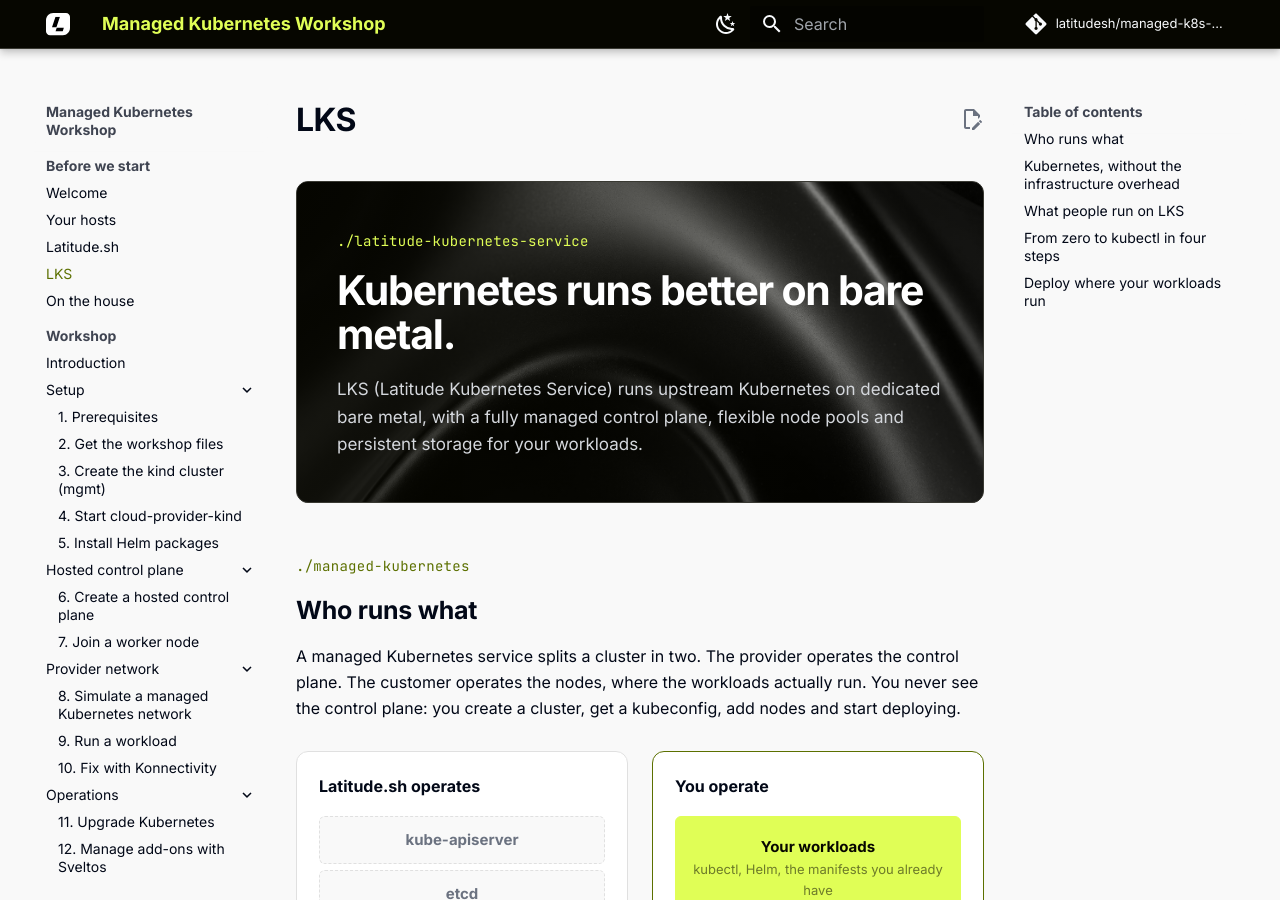
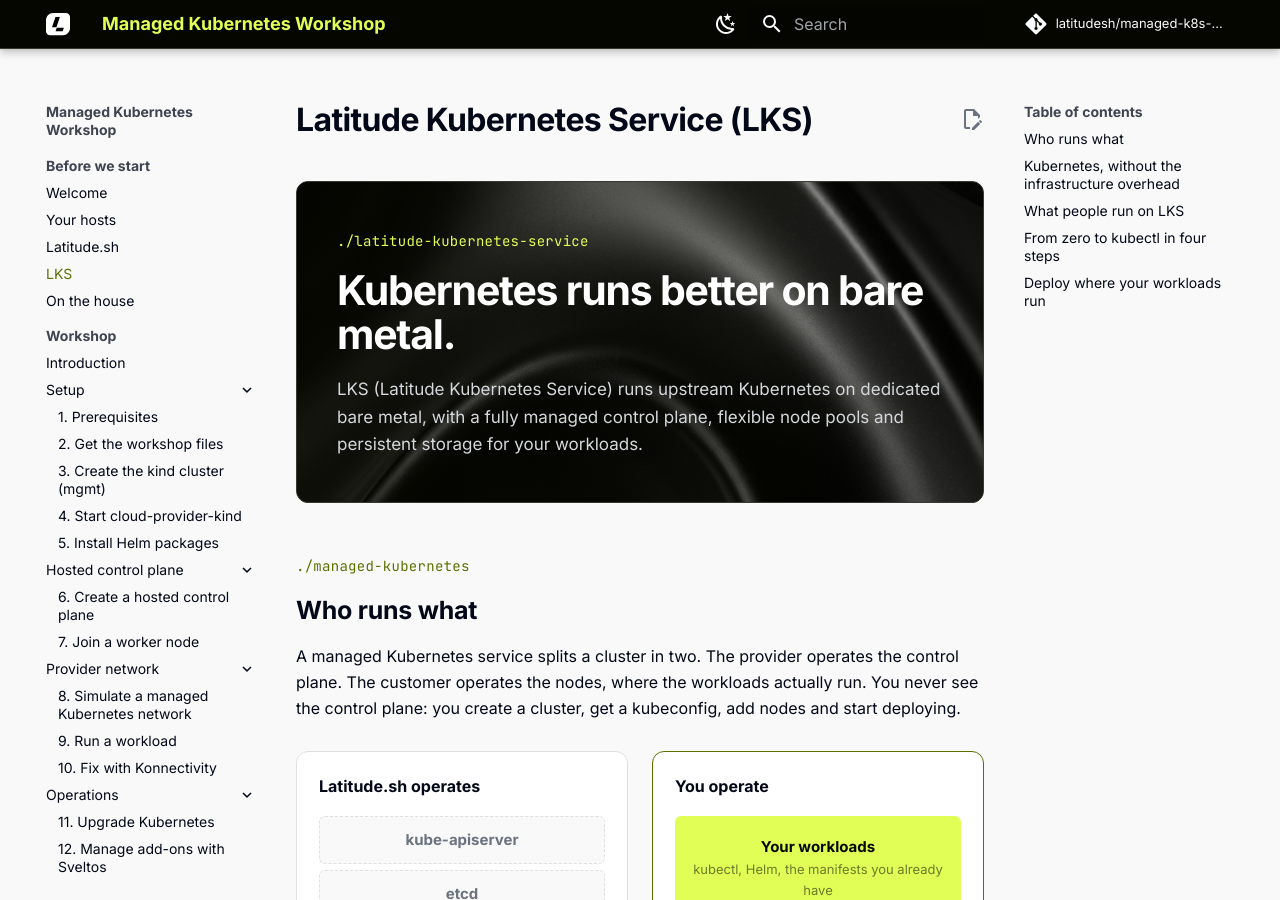
Before and after one commit to latitudesh/managed-k8s-workshop, an MkDocs documentation site: the page built from docs/lks.md, in a window 1280 px wide and 900 px high. Built offline with MkDocs 1.6.1 and Material for MkDocs 9.7.7, drawn with Linux system fonts in a browser that asks for light colours; comment, search, counter and statistics services are not loaded.

Commit message:
Spell out Latitude Kubernetes Service in the LKS page title

```diff
--- a/docs/lks.md
+++ b/docs/lks.md
@@ -1,4 +1,4 @@
-# LKS
+# Latitude Kubernetes Service (LKS)
 
 <!-- Based on latitude.sh/lks, shortened. Same components as docs/latitude.md
      (hero, ./labels, stacks, cards), icons from docs/assets/latitude/. -->
```
